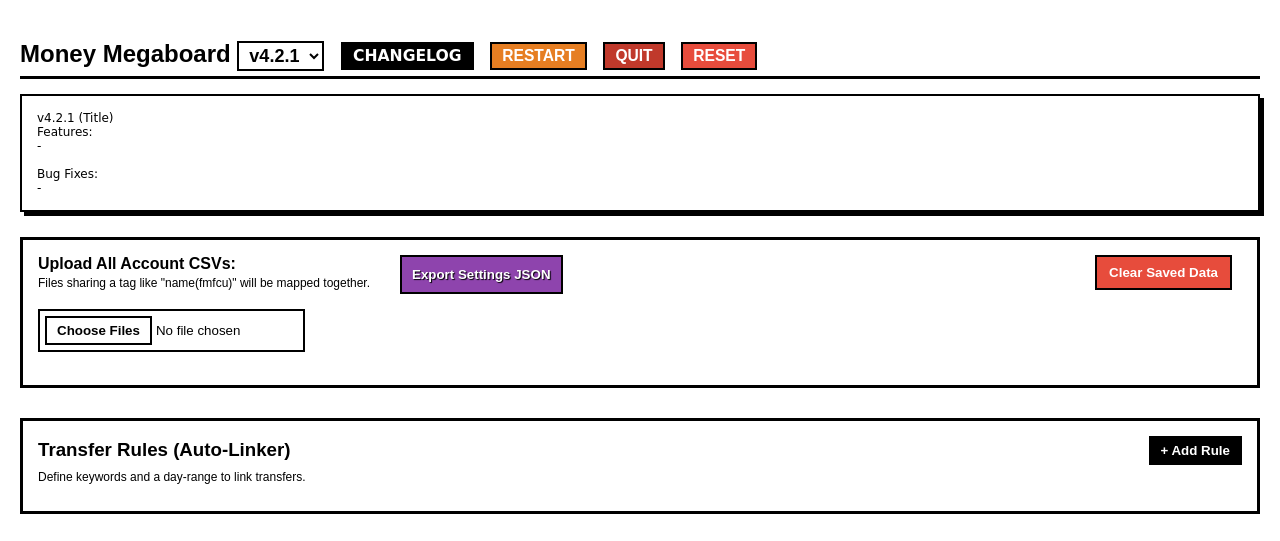
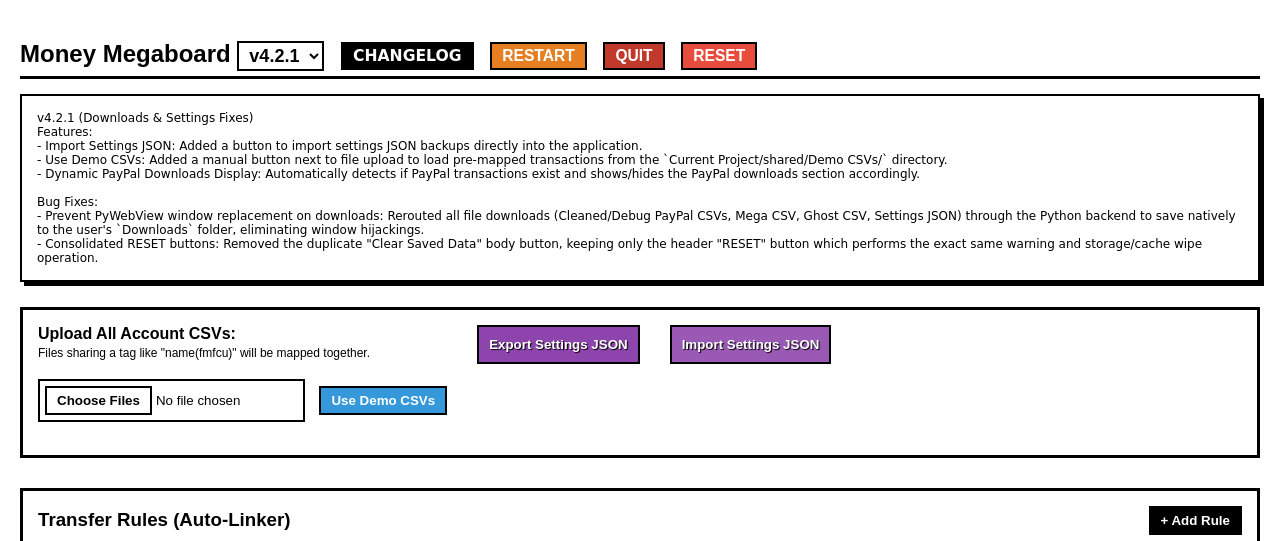
Before and after one commit to BenzJamin4/Money-Megaboard, a Flask app: page / in a window 1280 px wide. Shown: the top 541 px of the page. Run offline with Flask 3, Linux system fonts and the light colour scheme; data that the repository does not hold is empty.

Commit message:
Completed v4.2.1: Downloads & Settings Fixes

```diff
--- a/Current project/versions/v4.2.1/app.py
+++ b/Current project/versions/v4.2.1/app.py
@@ -816,14 +816,24 @@ def init_data():
         base_dir = os.path.dirname(os.path.abspath(__file__))
         payload_path = os.path.join(base_dir, 'static', 'downloads', 'debug_frontend_payload.json')
 
-        # 1. If debug_frontend_payload.json exists, return it!
+        # If debug_frontend_payload.json exists, return it!
         if os.path.exists(payload_path):
             with open(payload_path, 'r', encoding='utf-8') as f:
                 transactions = json.load(f)
             return jsonify({"transactions": transactions})
 
-        # 2. Otherwise load dummy data
-        dummy_dir = os.path.abspath(os.path.join(base_dir, "..", "..", "..", "Development Tools", "Dummy CSVs"))
+        return jsonify({"transactions": []})
+    except Exception as e:
+        return jsonify({"error": str(e)}), 500
+
+
+@app.route('/api/load-demo-data', methods=['POST'])
+def load_demo_data():
+    try:
+        base_dir = os.path.dirname(os.path.abspath(__file__))
+        payload_path = os.path.join(base_dir, 'static', 'downloads', 'debug_frontend_payload.json')
+
+        dummy_dir = os.path.abspath(os.path.join(base_dir, "..", "..", "shared", "Demo CSVs"))
         if os.path.exists(dummy_dir):
             mock_transactions = parse_dummy_csvs(dummy_dir)
 
@@ -833,7 +843,126 @@ def init_data():
 
             return jsonify({"transactions": mock_transactions})
 
-        return jsonify({"transactions": []})
+        return jsonify({"error": f"Demo CSVs directory not found at {dummy_dir}"}), 404
+    except Exception as e:
+        return jsonify({"error": str(e)}), 500
+
+
+@app.route('/api/download-file', methods=['POST'])
+def download_file():
+    import shutil
+    data = request.json
+    file_type = data.get('type') # 'cleaned', 'debug', 'mega_csv', 'settings'
+    filename = data.get('filename')
+    content = data.get('content')
+
+    # Resolve Downloads directory
+    downloads_dir = os.path.join(os.path.expanduser("~"), "Downloads")
+    if not os.path.exists(downloads_dir):
+        downloads_dir = os.path.join(os.path.expanduser("~"), "Desktop")
+
+    base_dir = os.path.dirname(os.path.abspath(__file__))
+
+    try:
+        if content is not None:
+            if not filename:
+                return jsonify({"error": "Filename is required for custom content download"}), 400
+            dest_path = os.path.join(downloads_dir, filename)
+            with open(dest_path, 'w', encoding='utf-8') as f:
+                f.write(content)
+            return jsonify({"status": "success", "path": dest_path})
+
+        if file_type == 'cleaned':
+            src_path = os.path.join(base_dir, "static", "downloads", "PayPal_Master_History.csv")
+            dest_filename = "PayPal_Master_History_Cleaned.csv"
+        elif file_type == 'debug':
+            src_path = os.path.join(base_dir, "static", "downloads", "PayPal_DEBUG_LOG.csv")
+            dest_filename = "PayPal_DEBUG_LOG.csv"
+        elif file_type == 'mega_csv':
+            src_path = None
+            dest_filename = "Mega_Combined_Ledger.csv"
+        elif file_type == 'settings':
+            src_path = None
+            dest_filename = "megaboard_settings_backup.json"
+        else:
+            return jsonify({"error": "Unknown file type"}), 400
+
+        dest_path = os.path.join(downloads_dir, dest_filename)
+
+        if file_type == 'mega_csv':
+            payload_path = os.path.join(base_dir, 'static', 'downloads', 'debug_frontend_payload.json')
+            if not os.path.exists(payload_path):
+                return jsonify({"error": "No transaction data loaded to export."}), 400
+            with open(payload_path, 'r', encoding='utf-8') as f:
+                transactions = json.load(f)
+
+            sorted_txs = sorted(transactions, key=lambda x: x['date'])
+
+            rows = []
+            rows.append(["Date", "Description", "Amount", "Account", "Category", "Notes", "Is Transfer", "Is Ghost"])
+            addedGhostTxIds = set()
+
+            for tx in sorted_txs:
+                try:
+                    dt = datetime.fromisoformat(tx['date'])
+                    date_str = dt.strftime("%m/%d/%Y")
+                except Exception:
+                    date_str = str(tx['date']).split('T')[0]
+
+                rows.append([
+                    date_str,
+                    tx['desc'],
+                    f"{tx['amount']:.2f}",
+                    tx['account'],
+                    tx['category'],
+                    tx.get('notes', ''),
+                    "TRUE" if tx.get('isTransfer') else "FALSE",
+                    "FALSE"
+                ])
+
+                if tx.get('isTransfer') and tx.get('transferPartnerAccount') and not tx.get('transferPartnerTxId') and tx['id'] not in addedGhostTxIds:
+                    ghost_amt = -tx['amount']
+                    rows.append([
+                        date_str,
+                        f"Transfer with {tx['account']}",
+                        f"{ghost_amt:.2f}",
+                        tx['transferPartnerAccount'],
+                        "Transfers",
+                        tx.get('notes', ''),
+                        "TRUE",
+                        "TRUE"
+                    ])
+                    addedGhostTxIds.add(tx['id'])
+
+                if tx.get('isolate') and tx.get('category') == 'Transfers' and tx.get('manualTransferAccount') and tx['id'] not in addedGhostTxIds:
+                    ghost_amt = -tx['amount']
+                    rows.append([
+                        date_str,
+                        f"Transfer with {tx['account']}",
+                        f"{ghost_amt:.2f}",
+                        tx['manualTransferAccount'],
+                        "Transfers",
+                        tx.get('notes', ''),
+                        "TRUE",
+                        "TRUE"
+                    ])
+                    addedGhostTxIds.add(tx['id'])
+
+            with open(dest_path, 'w', newline='', encoding='utf-8') as f:
+                writer = csv.writer(f)
+                writer.writerows(rows)
+
+        elif file_type == 'settings':
+            settings_data = load_data()
+            with open(dest_path, 'w', encoding='utf-8') as f:
+                json.dump(settings_data, f, indent=4)
+
+        else:
+            if not os.path.exists(src_path):
+                return jsonify({"error": f"Source file does not exist: {os.path.basename(src_path)}"}), 404
+            shutil.copy2(src_path, dest_path)
+
+        return jsonify({"status": "success", "path": dest_path})
     except Exception as e:
         return jsonify({"error": str(e)}), 500
 
--- a/Current project/versions/v4.2.1/static/app.js
+++ b/Current project/versions/v4.2.1/static/app.js
@@ -37,6 +37,27 @@ window.onload = async () => {
     await loadInitialData();
 };
 
+async function downloadFileViaBackend(filename, content, type = null) {
+    try {
+        const response = await fetch('/api/download-file', {
+            method: 'POST',
+            headers: {
+                'Content-Type': 'application/json'
+            },
+            body: JSON.stringify({ filename, content, type })
+        });
+        const result = await response.json();
+        if (response.ok && result.status === 'success') {
+            alert(`File successfully saved to:\n${result.path}`);
+        } else {
+            alert(`Failed to save file: ${result.error || 'Unknown error'}`);
+        }
+    } catch (e) {
+        console.error(e);
+        alert(`Error communicating with backend to save file: ${e.message}`);
+    }
+}
+
 async function downloadGhostCSV() {
     const ghostRows = [];
     ghostRows.push(["Date", "Description", "Amount", "Account", "Interacting Account"]);
@@ -69,14 +90,7 @@ async function downloadGhostCSV() {
     }
 
     let csvContent = ghostRows.map(e => e.map(cell => `"${String(cell).replace(/"/g, '""')}"`).join(",")).join("\n");
-    const blob = new Blob([csvContent], { type: 'text/csv;charset=utf-8;' });
-    const url = URL.createObjectURL(blob);
-    const link = document.createElement("a");
-    link.setAttribute("href", url);
-    link.setAttribute("download", "Ghost_Accounts_Dummy.csv");
-    document.body.appendChild(link);
-    link.click();
-    document.body.removeChild(link);
+    await downloadFileViaBackend("Ghost_Accounts_Dummy.csv", csvContent);
 }
 
 async function loadSettingsFromServer() {
@@ -210,9 +224,111 @@ function setupEventListeners() {
         }
     });
 
-    document.getElementById("clearStorageBtn").addEventListener("click", async (e) => {
+    // PayPal download buttons
+    document.getElementById("downloadCleanedBtn").addEventListener("click", (e) => {
         e.preventDefault();
-        document.getElementById("customModalOverlay").style.display = "flex";
+        downloadFileViaBackend("PayPal_Master_History_Cleaned.csv", null, "cleaned");
+    });
+
+    document.getElementById("downloadDebugBtn").addEventListener("click", (e) => {
+        e.preventDefault();
+        downloadFileViaBackend("PayPal_DEBUG_LOG.csv", null, "debug");
+    });
+
+    // Use Demo CSVs button
+    document.getElementById("useDemoCsvsBtn").addEventListener("click", async (e) => {
+        e.preventDefault();
+        const btn = e.target;
+        const oldText = btn.innerText;
+        btn.innerText = "Loading Demo...";
+        btn.disabled = true;
+
+        try {
+            const res = await fetch('/api/load-demo-data', { method: 'POST' });
+            if (!res.ok) {
+                const errData = await res.json().catch(() => ({}));
+                alert("Failed to load demo data: " + (errData.error || "Unknown error"));
+                return;
+            }
+            const data = await res.json();
+            if (data.transactions) {
+                allTransactions = data.transactions.map(t => {
+                    t.date = new Date(t.date);
+                    return t;
+                });
+
+                if (allTransactions.length) {
+                    document.getElementById("startDate").value = allTransactions[allTransactions.length - 1].date.toISOString().split('T')[0];
+                    document.getElementById("endDate").value = allTransactions[0].date.toISOString().split('T')[0];
+                }
+
+                // Hide column mapper UI since demo data is pre-mapped
+                document.getElementById("mappingContainer").style.display = "none";
+
+                // Auto show/hide paypal downloads
+                const hasPayPal = allTransactions.some(t => t.account && t.account.toLowerCase().includes("paypal"));
+                document.getElementById("paypalDownloads").style.display = hasPayPal ? "block" : "none";
+
+                renderTable();
+                updateCharts();
+                renderTransferRules();
+                alert("Demo CSVs loaded successfully!");
+            }
+        } catch (err) {
+            console.error("Error loading demo data:", err);
+            alert("Error loading demo data: " + err.message);
+        } finally {
+            btn.innerText = oldText;
+            btn.disabled = false;
+        }
+    });
+
+    // Import Settings buttons
+    document.getElementById("importSettingsBtn").addEventListener("click", (e) => {
+        e.preventDefault();
+        document.getElementById("settingsFileInput").click();
+    });
+
+    document.getElementById("settingsFileInput").addEventListener("change", async (e) => {
+        const file = e.target.files[0];
+        if (!file) return;
+
+        const reader = new FileReader();
+        reader.onload = async (event) => {
+            try {
+                const parsedSettings = JSON.parse(event.target.result);
+                if (typeof parsedSettings !== 'object' || parsedSettings === null) {
+                    throw new Error("Settings file must be a JSON object");
+                }
+
+                const expectedKeys = ["customCategories", "isolatedTxs", "csvMappings", "customNotes", "transferRules"];
+                const hasValidKey = expectedKeys.some(key => key in parsedSettings);
+
+                if (!hasValidKey) {
+                    if (!confirm("This JSON file doesn't look like a Money Megaboard settings file. Import anyway?")) {
+                        return;
+                    }
+                }
+
+                const response = await fetch('/api/settings', {
+                    method: 'POST',
+                    headers: { 'Content-Type': 'application/json' },
+                    body: JSON.stringify(parsedSettings)
+                });
+
+                if (response.ok) {
+                    alert("Settings imported successfully! The application will now reload.");
+                    location.reload();
+                } else {
+                    const errData = await response.json().catch(() => ({}));
+                    alert("Failed to save imported settings: " + (errData.error || "Unknown error"));
+                }
+            } catch (err) {
+                alert("Error reading or parsing settings JSON: " + err.message);
+            }
+        };
+        reader.readAsText(file);
+        e.target.value = "";
     });
 
     document.getElementById("modalCancelBtn").addEventListener("click", () => {
@@ -1502,6 +1618,8 @@ async function loadInitialData() {
                 document.getElementById("endDate").value = allTransactions[0].date.toISOString().split('T')[0];
             }
 
+            const hasPayPal = allTransactions.some(t => t.account && t.account.toLowerCase().includes("paypal"));
+            document.getElementById("paypalDownloads").style.display = hasPayPal ? "block" : "none";
             renderTable();
             updateCharts();
         }
@@ -1566,24 +1684,10 @@ async function downloadMegaCSV() {
     });
 
     let csvContent = rows.map(e => e.map(cell => `"${String(cell).replace(/"/g, '""')}"`).join(",")).join("\n");
-    const blob = new Blob([csvContent], { type: 'text/csv;charset=utf-8;' });
-    const url = URL.createObjectURL(blob);
-    const link = document.createElement("a");
-    link.setAttribute("href", url);
-    link.setAttribute("download", "Mega_Combined_Ledger.csv");
-    document.body.appendChild(link);
-    link.click();
-    document.body.removeChild(link);
+    await downloadFileViaBackend("Mega_Combined_Ledger.csv", csvContent);
 }
 
 function exportSettingsJSON() {
     const settingsContent = JSON.stringify(appSettings, null, 4);
-    const blob = new Blob([settingsContent], { type: 'application/json;charset=utf-8;' });
-    const url = URL.createObjectURL(blob);
-    const link = document.createElement("a");
-    link.setAttribute("href", url);
-    link.setAttribute("download", "megaboard_settings_backup.json");
-    document.body.appendChild(link);
-    link.click();
-    document.body.removeChild(link);
-}
+    downloadFileViaBackend("megaboard_settings_backup.json", settingsContent);
+}
--- a/Current project/versions/v4.2.1/templates/index.html
+++ b/Current project/versions/v4.2.1/templates/index.html
@@ -91,6 +91,8 @@
                             mapped
                             together.</span><br><br>
                         <input type="file" id="csvFiles" accept=".csv" multiple style="padding: 5px;" />
+                        <button id="useDemoCsvsBtn"
+                            style="padding: 5px 10px; background: #3498db; color: #ffffff; cursor: pointer; font-weight: bold; border: 2px solid #000; margin-left: 10px;">Use Demo CSVs</button>
                         <br><br>
                     </div>
 
@@ -98,12 +100,11 @@
                         style="display: none; padding: 10px; background: #e8f4f8; border: 1px solid #2980b9;">
                         <strong>PayPal CSV Detected and Cleaned!</strong><br>
                         <div style="margin-top: 5px;">
-                            <a href="{{ url_for('static', filename='downloads/PayPal_Master_History.csv') }}" download
-                                style="font-size: 13px; color: #2980b9; font-weight: bold; margin-right: 15px;">📥
-                                Download
-                                Cleaned</a>
-                            <a href="{{ url_for('static', filename='downloads/PayPal_DEBUG_LOG.csv') }}" download
-                                style="font-size: 13px; color: #8e44ad; font-weight: bold;">📥 Download Debug</a>
+                            <button id="downloadCleanedBtn"
+                                style="background: none; border: none; padding: 0; font-size: 13px; color: #2980b9; font-weight: bold; margin-right: 15px; cursor: pointer; text-decoration: underline;">📥
+                                Download Cleaned</button>
+                            <button id="downloadDebugBtn"
+                                style="background: none; border: none; padding: 0; font-size: 13px; color: #8e44ad; font-weight: bold; cursor: pointer; text-decoration: underline;">📥 Download Debug</button>
                         </div>
                     </div>
 
@@ -116,12 +117,12 @@
                     <button id="exportSettingsBtn"
                         style="padding: 10px 10px; background: #8e44ad; color: #ffffff; cursor: pointer; font-weight: bold; height: fit-content; border: 2px solid #000; text-shadow: 1px 1px 1px #000; margin-left: 10px;">Export
                         Settings JSON</button>
+                    <button id="importSettingsBtn"
+                        style="padding: 10px 10px; background: #9b59b6; color: #ffffff; cursor: pointer; font-weight: bold; height: fit-content; border: 2px solid #000; text-shadow: 1px 1px 1px #000; margin-left: 10px;">Import
+                        Settings JSON</button>
+                    <input type="file" id="settingsFileInput" accept=".json" style="display: none;" />
                 </div>
                 <div>
-                    <button id="clearStorageBtn"
-                        style="padding: 8px 12px; background: #e74c3c; color: #ffffff; cursor: pointer; font-weight: bold;">
-                        Clear Saved Data
-                    </button>
                     <span id="saveStatus"
                         style="font-size:12px; font-weight:bold; margin-left:10px; color:#27ae60;"></span>
                 </div>
```
Also changed, not shown: README.md.
